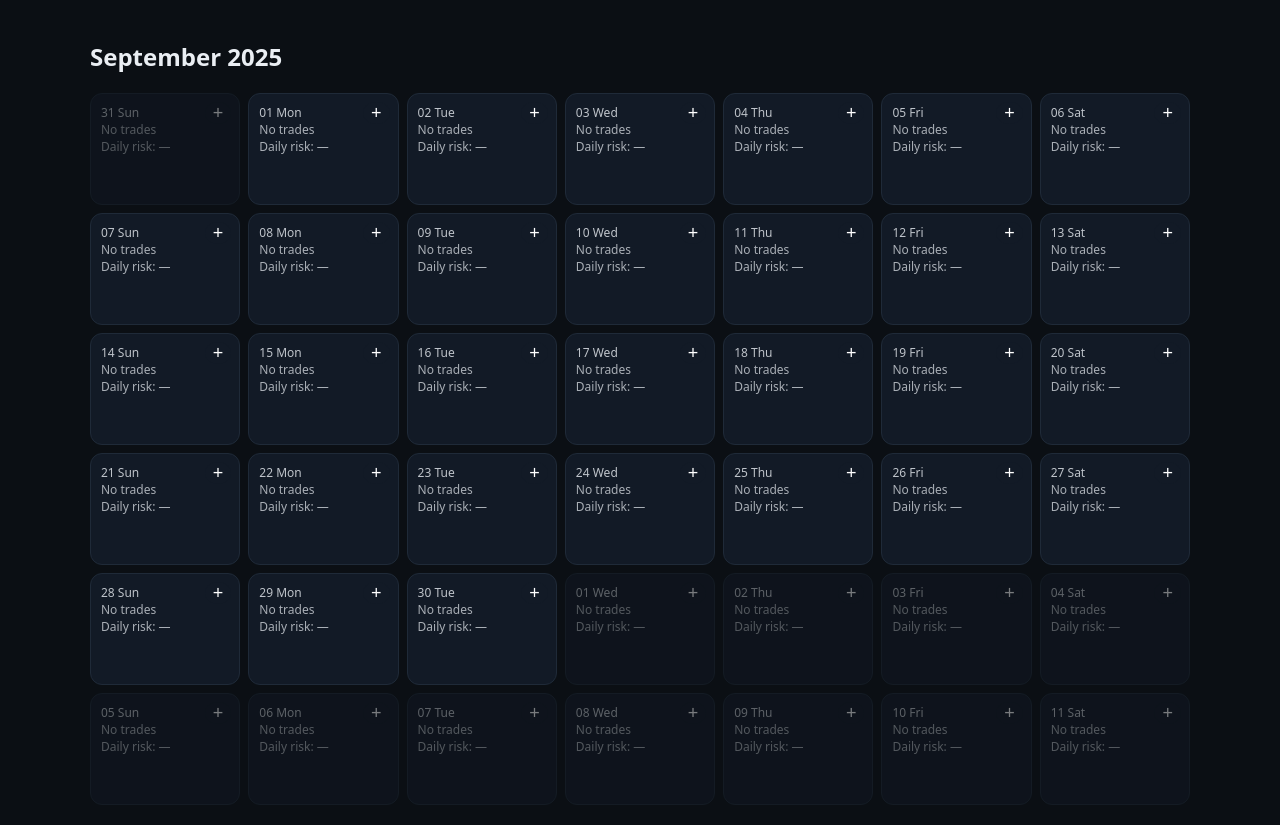
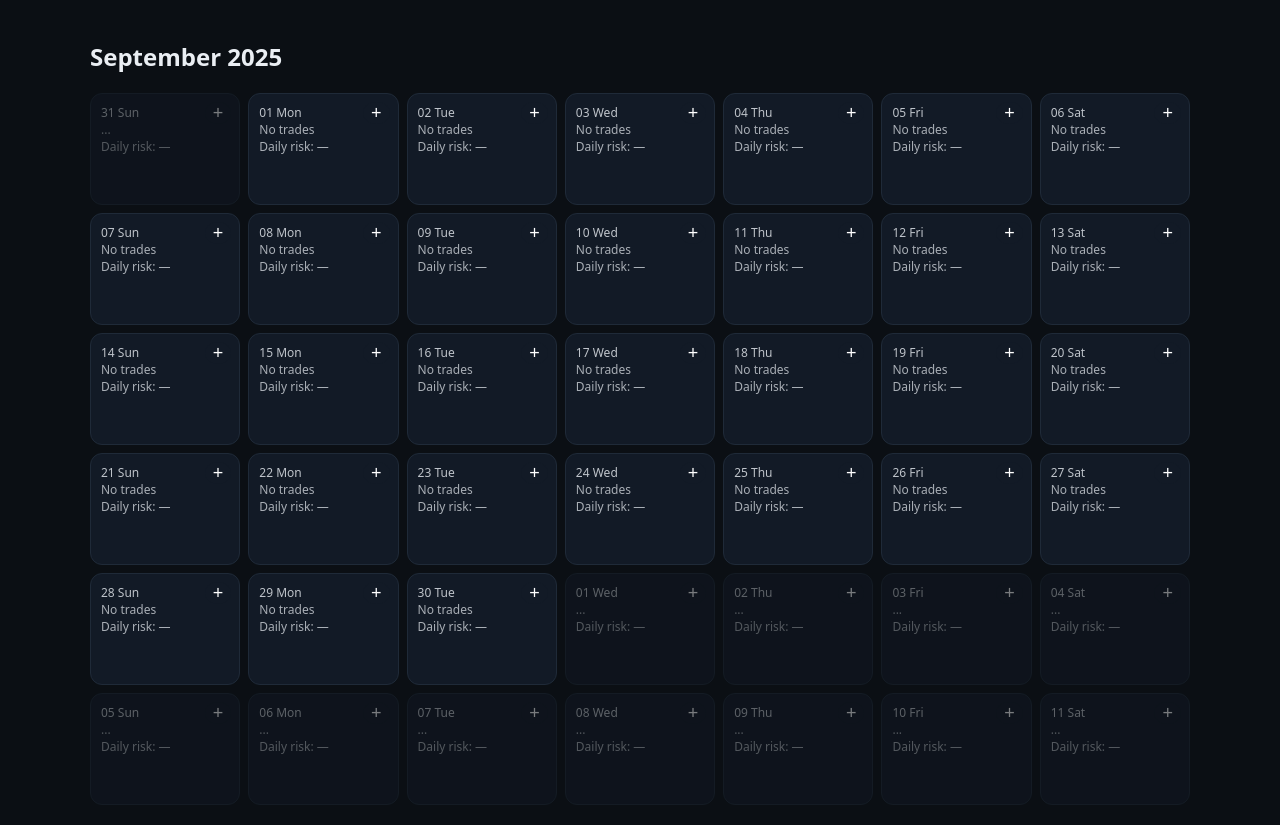
Before and after one commit to yagomichalak/trading-calendar-view, a Flask app: page /?year=2025&month=9 in a window 1280 px wide. Shown: the part 55-880 px from the top of the page. Run offline with Flask 3, Linux system fonts and the light colour scheme; tables that the repository leaves empty hold one stand-in row (values such as "Sample post").

Commit message:
refactor: changed behavior of hidden cells for previous or upcoming months

```diff
--- a/templates/calendar.html
+++ b/templates/calendar.html
@@ -13,10 +13,9 @@
             <br>
           </div>
           {% else %}
-          <div class="subtle">No trades</div>
+          <div class="subtle">{% if cell.in_month %}No trades{% else %}...{% endif %}</div>
           {% endif %}
-
-          {% if cell.daily_risk %}
+          {% if cell.daily_risk and cell.in_month %}
             <div class="pl risk">
                 {{ '⚠️ %.2f$'|format(cell.daily_risk) }}
               <br>
```
Lines whose indentation alone changed are shown as unchanged.
